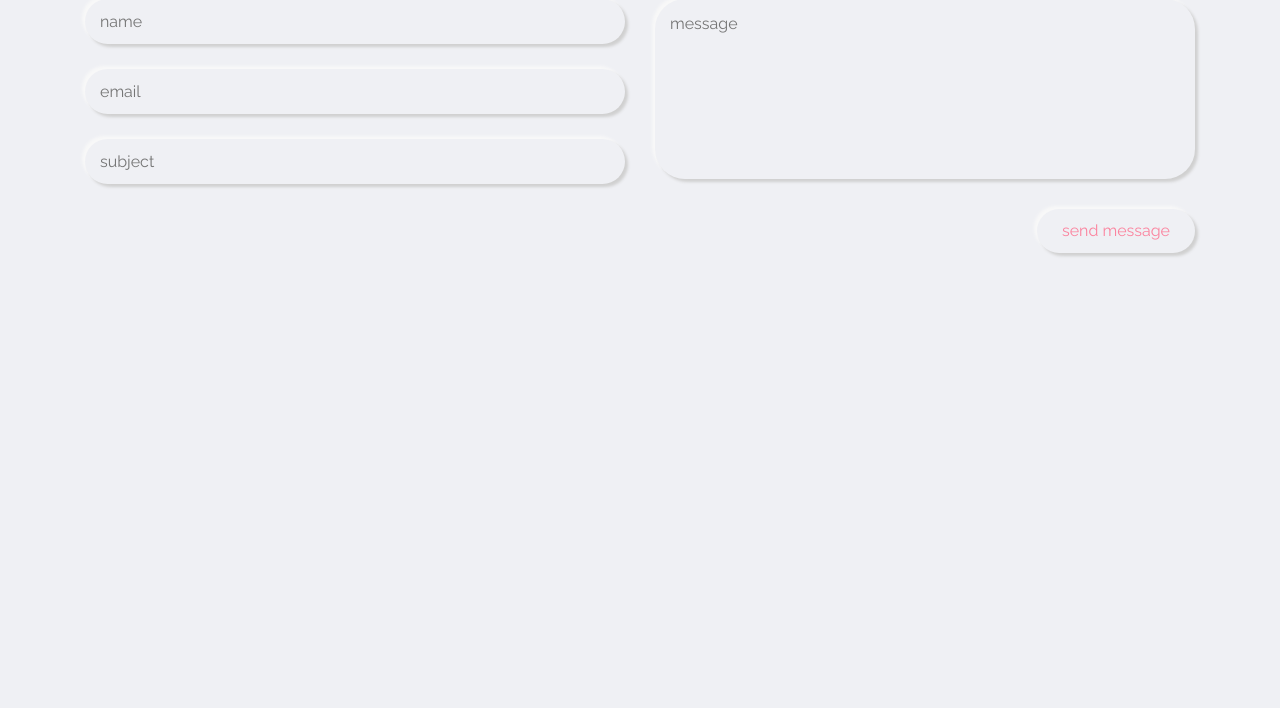
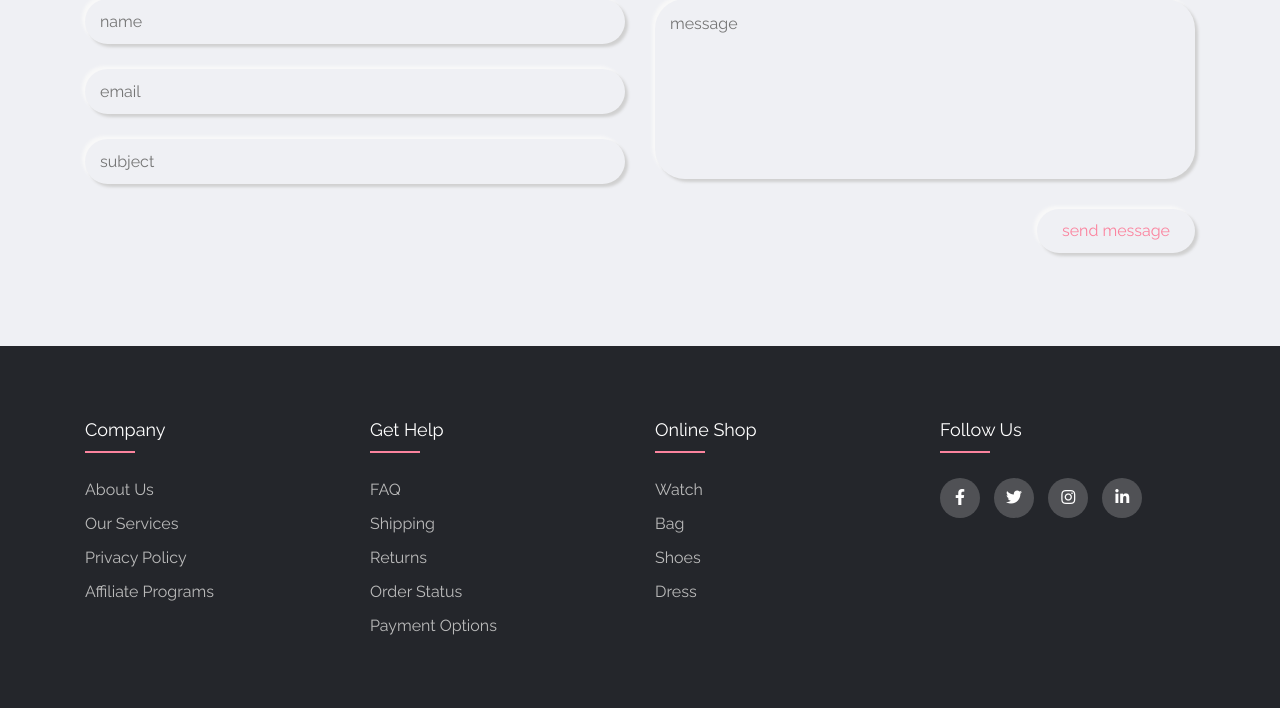
Before and after one commit to ikhsan15/iory, a PHP site: page / in a window 1280 px wide. Shown: the part 5366-6074 px from the top of the page. Before the commit the page ends 5623 px from the top, so only its background shows below. Run offline with PHP 8.4, Linux system fonts and the light colour scheme.

Commit message:
create footer

```diff
--- a/css/responsive.css
+++ b/css/responsive.css
@@ -75,6 +75,10 @@
     left: -30px;
     right: auto;
   }
+  .footer-col{
+    width: 50%;
+    margin-bottom: 30px;
+  }
 }
 
 @media(max-width: 574px){
@@ -84,4 +88,7 @@
   .home-section .home-text h2{
     font-size: 40px;
   }
+  .footer-col{
+    width: 100%;
+  }
 }
--- a/css/style.css
+++ b/css/style.css
@@ -40,6 +40,21 @@
     --outer-shadow-0: 0 0 0 #222327, 0 0 0 #363636;
     --inner-shadow: inset 3px 3px 3px #222327, inset -3px -3px 3px #363636;
     --inner-shadow-0: inset 0 0 0 #222327, inset 0 0 0 #363636;
+  }
+  body.dark .footer{
+    --bg-black-900: #000000;
+    --bg-black-100: #dddddd;
+    --bg-black-50: #eff0f4;
+    --bg-opacity: rgba(255, 255, 255, 0.5);
+    --text-black-900: #353535;
+    --text-black-700: #555555;
+    --text-black-600: #666666;
+    --text-black-300: #bbbbbb;
+
+    --outer-shadow: 3px 3px 3px #d0d0d0, -3px -3px 3px #f8f8f8;
+    --outer-shadow-0: 0 0 0 #d0d0d0, 0 0 0 #f8f8f8;
+    --inner-shadow: inset 3px 3px 3px #d0d0d0, inset -3px -3px 3px #f8f8f8;
+    --inner-shadow-0: inset 0 0 0 #d0d0d0, inset 0 0 0 #f8f8f8;
   }
   body{
     font-size: 16px;
@@ -1292,3 +1307,65 @@
     padding: 0 15px;
   }
 /* contact section -- end */
+
+/* footer -- start */
+  .footer{
+    background-color: #24262b;
+    padding: 70px 0;
+  }
+  .footer-col{
+    width: 25%;
+    padding: 0 15px;
+  }
+  .footer-col h4{
+    font-size: 18px;
+    color: #ffffff;
+    text-transform: capitalize;
+    margin-bottom: 35px;
+    font-weight: 500;
+    position: relative;
+  }
+  .footer-col h4::before{
+    content: '';
+    position: absolute;
+    left: 0;
+    bottom: -10px;
+    background-color: var(--skin-color);
+    height: 2px;
+    box-sizing: border-box;
+    width: 50px;
+  }
+  .footer-col ul li:not(:last-child){
+    margin-bottom: 10px;
+  }
+  .footer-col ul li a{
+    font-size: 16px;
+    text-transform: capitalize;
+    /* color: #ffffff; */
+    text-decoration: none;
+    font-weight: 300;
+    color: #bbbbbb;
+    display: block;
+    transition: all 0.3s ease;
+  }
+  .footer-col ul li a:hover{
+    color: var(--skin-color);
+    padding-left: 8px;
+  }
+  .footer-col .social-links a{
+    display: inline-block;
+    height: 40px;
+    width: 40px;
+    background-color: rgba(255, 255, 255, 0.2);
+    margin: 0 10px 10px 0;
+    text-align: center;
+    line-height: 40px;
+    border-radius: 50%;
+    color: #ffffff;
+    transition: all 0.5s ease;
+  }
+  .footer-col .social-links a:hover{
+    color: var(--skin-color);
+    background-color: #ffffff;
+  }
+/* footer -- end */
--- a/index.html
+++ b/index.html
@@ -1137,6 +1137,52 @@
 		</div>
 		<!-- style switcher -- end -->
 
+		<!-- footer -- start -->
+		<footer class="footer">
+			<div class="container">
+				<div class="row">
+					<div class="footer-col">
+						<h4>company</h4>
+						<ul>
+							<li><a href="#">about us</a></li>
+							<li><a href="#">our services</a></li>
+							<li><a href="#">privacy policy</a></li>
+							<li><a href="#">affiliate programs</a></li>
+						</ul>
+					</div>
+					<div class="footer-col">
+						<h4>get help</h4>
+						<ul>
+							<li><a href="#">FAQ</a></li>
+							<li><a href="#">shipping</a></li>
+							<li><a href="#">returns</a></li>
+							<li><a href="#">order status</a></li>
+							<li><a href="#">payment options</a></li>
+						</ul>
+					</div>
+					<div class="footer-col">
+						<h4>online shop</h4>
+						<ul>
+							<li><a href="#">watch</a></li>
+							<li><a href="#">bag</a></li>
+							<li><a href="#">shoes</a></li>
+							<li><a href="#">dress</a></li>
+						</ul>
+					</div>
+					<div class="footer-col">
+						<h4>follow us</h4>
+						<div class="social-links">
+							<a href="#"><i class="fab fa-facebook-f"></i></a>
+							<a href="#"><i class="fab fa-twitter"></i></a>
+							<a href="#"><i class="fab fa-instagram"></i></a>
+							<a href="#"><i class="fab fa-linkedin-in"></i></a>
+						</div>
+					</div>
+				</div>
+			</div>
+		</footer>
+		<!-- footer -- end -->
+
 		<!-- main js -->
 		<script src="js/main.js"></script>
 		<!-- style switcher js -->
```
